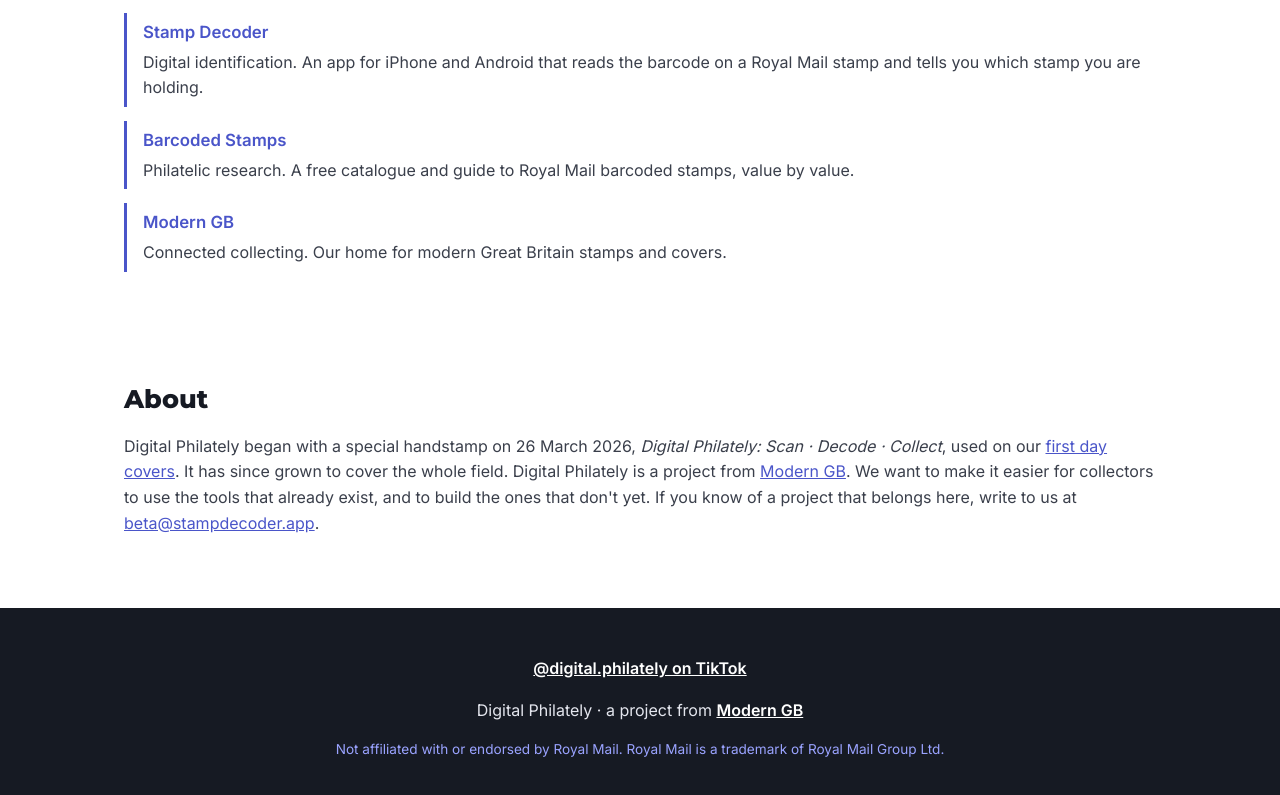
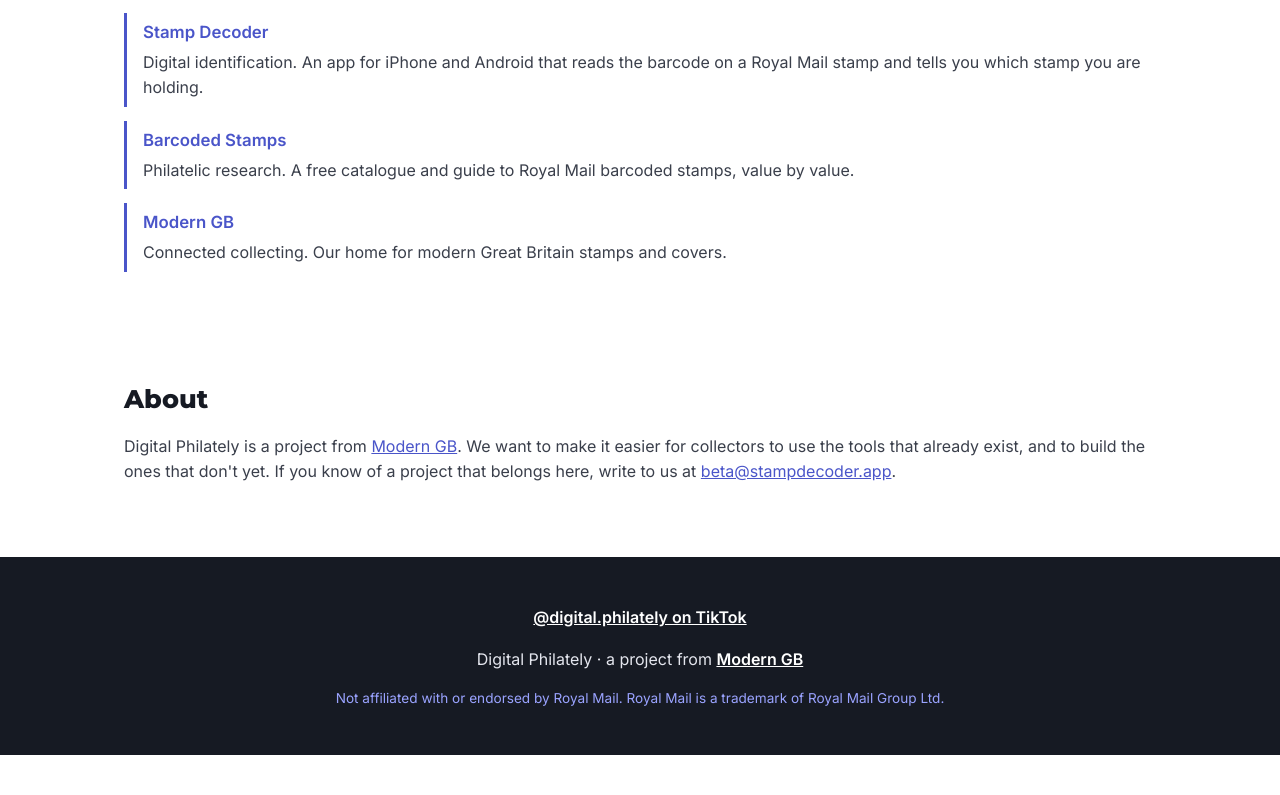
Before and after one commit to DigitalPhilately/digitalphilately-site, a plain HTML site: page index.html in a window 1280 px wide. Shown: the part 1883-2678 px from the top of the page. After the commit the page ends 2638 px from the top, so only its background shows below. Drawn offline with Linux system fonts and the light colour scheme.

Commit message:
Remove handstamp origin line from About
Co-Authored-By: Claude Opus 5.5 <noreply@anthropic.com>
Claude-Session: https://claude.ai/code/session_01PpmVg7fRmZgN7YCP6irHfV

```diff
--- a/index.html
+++ b/index.html
@@ -82,7 +82,7 @@
 
 <section id="about" class="about">
 <h2>About</h2>
-<p>Digital Philately began with a special handstamp on 26 March 2026, <em>Digital Philately: Scan · Decode · Collect</em>, used on our <a href="https://firstdaycover.co.uk/">first day covers</a>. It has since grown to cover the whole field. Digital Philately is a project from <a href="https://moderngb.net/">Modern GB</a>. We want to make it easier for collectors to use the tools that already exist, and to build the ones that don't yet. If you know of a project that belongs here, write to us at <a href="mailto:beta@stampdecoder.app">beta@stampdecoder.app</a>.</p>
+<p>Digital Philately is a project from <a href="https://moderngb.net/">Modern GB</a>. We want to make it easier for collectors to use the tools that already exist, and to build the ones that don't yet. If you know of a project that belongs here, write to us at <a href="mailto:beta@stampdecoder.app">beta@stampdecoder.app</a>.</p>
 </section>
 </main>
 
```
Also changed, not shown: template.html (+1 -1 lines).
